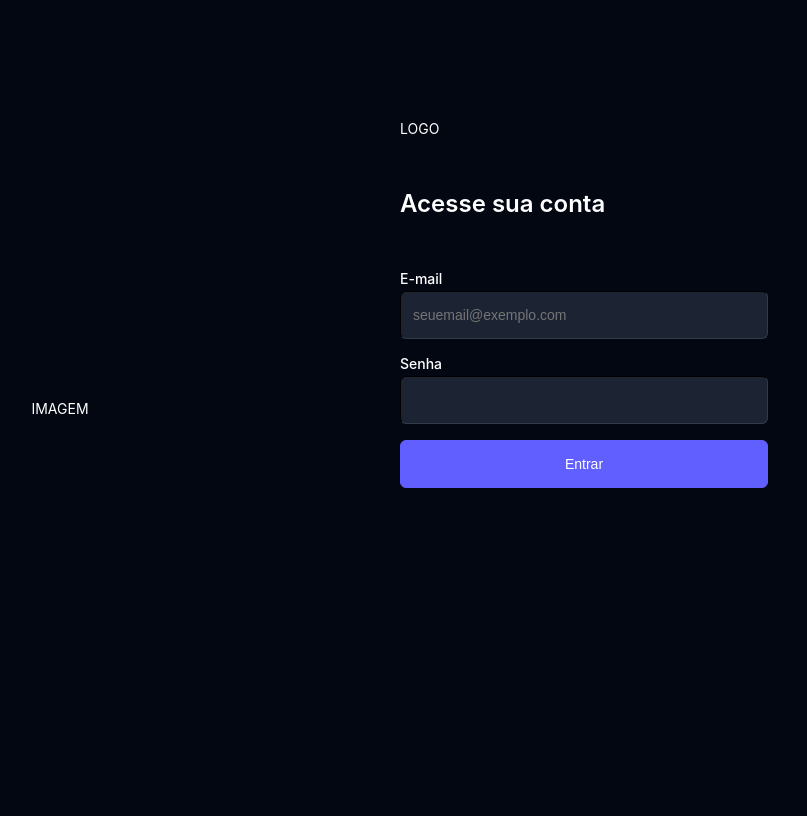
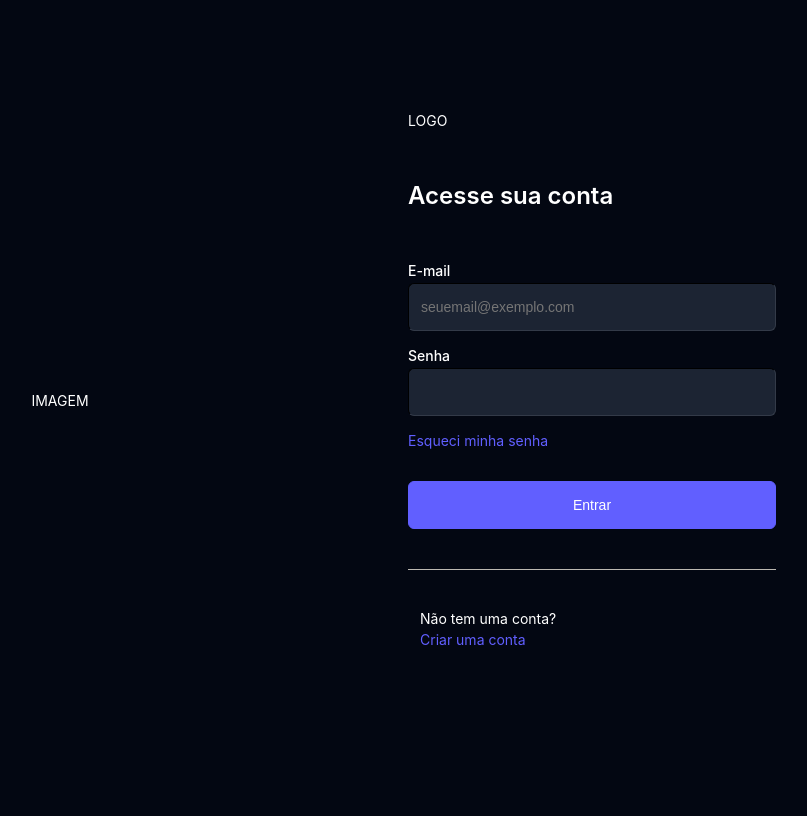
Before and after one commit to LourencoDu/autocare, a PHP site: page / in a window 1280 px wide. Shown: the whole page, without its empty margins (364-1171 px from the left). Run offline with PHP 8.4, Linux system fonts and the light colour scheme.

Commit message:
add - responsividade

```diff
--- a/pages/login/index.html
+++ b/pages/login/index.html
@@ -20,7 +20,14 @@
         <input type="password" name="senha" id="senha" placeholder="">
       </div>
 
+      <a href="#" class="hoverable">Esqueci minha senha</a>
+
       <button class="w-100" type="submit">Entrar</button>
+
+      <div class="nova-conta">
+        <span>Não tem uma conta?</span>
+        <a href="#" class="hoverable">Criar uma conta</a>
+      </div>
     </form>
   </div>
 </div>
--- a/pages/login/style.css
+++ b/pages/login/style.css
@@ -32,3 +32,31 @@
   flex-direction: column;
   gap: 16px;
 }
+
+form button {
+  margin-top: 16px;
+  margin-bottom: 24px;
+}
+
+form .nova-conta {
+  display: flex;
+  flex-direction: column;
+  padding: 40px 12px 0px 12px;
+  gap: 4px;
+  border-top: 1px solid var(--divider-color);
+}
+
+@media only screen and (max-width: 800px) {
+  .content {
+    padding: 16px;
+  }
+
+  .left-side {
+    display: none;
+  }
+
+  .right-side {
+    max-width: unset;
+    padding: 48px 0px;
+  }
+}
--- a/style.css
+++ b/style.css
@@ -8,6 +8,8 @@
   --text-color: #FFFFFF;
 
   --button-text-color: #FFFFFF;
+
+  --divider-color: #BCB8B1;
 }
 
 * {
@@ -20,6 +22,7 @@
 }
 
 body {
+  margin: 0;
   background-color: #030712;
   color: #FFFFFF;
   font-family: Inter, Helvetica, sans-serif;
@@ -78,6 +81,16 @@
   cursor: pointer;
 }
 
+a.hoverable {
+  color: var(--primary-color);
+  text-decoration: none;
+  transition-duration: 0.3s;
+}
+
+a.hoverable:hover {
+  color: var(--primary-hover-color);
+}
+
 .w-100 {
   width: 100%;
 }
```
